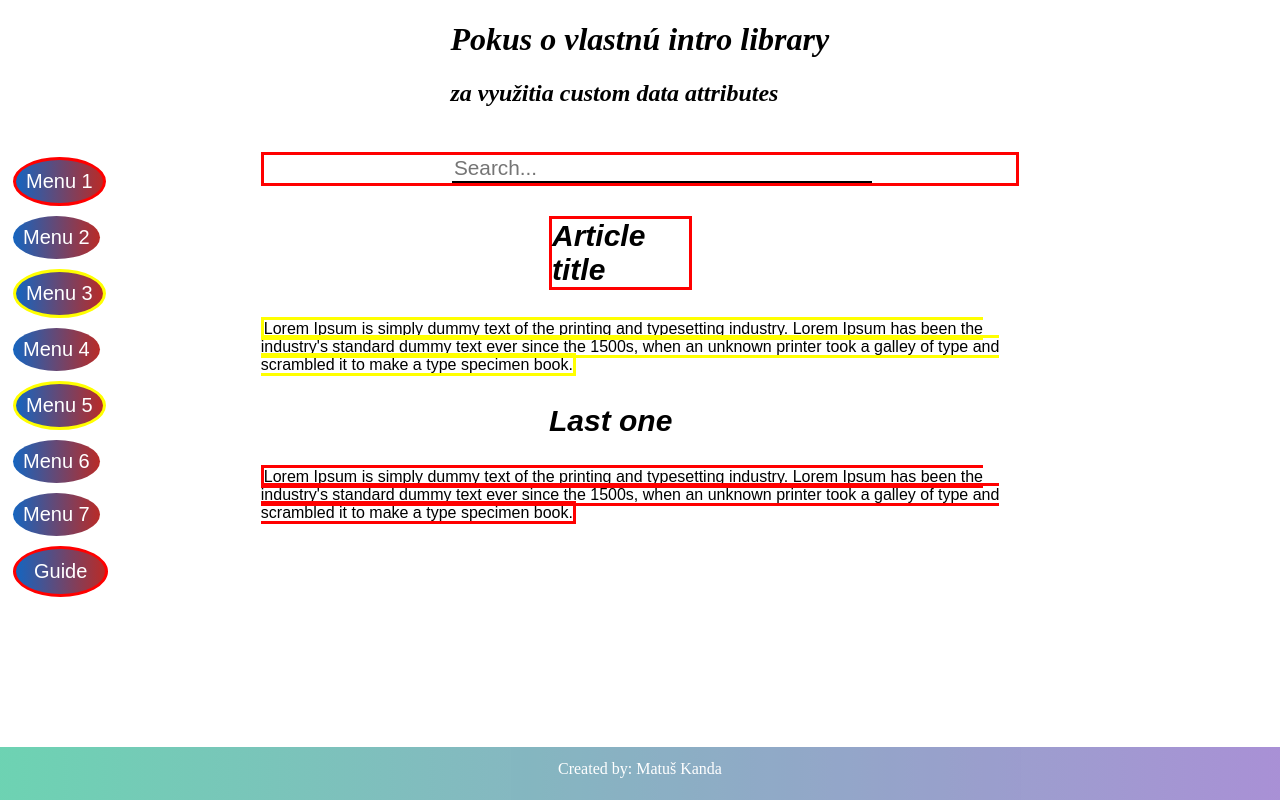
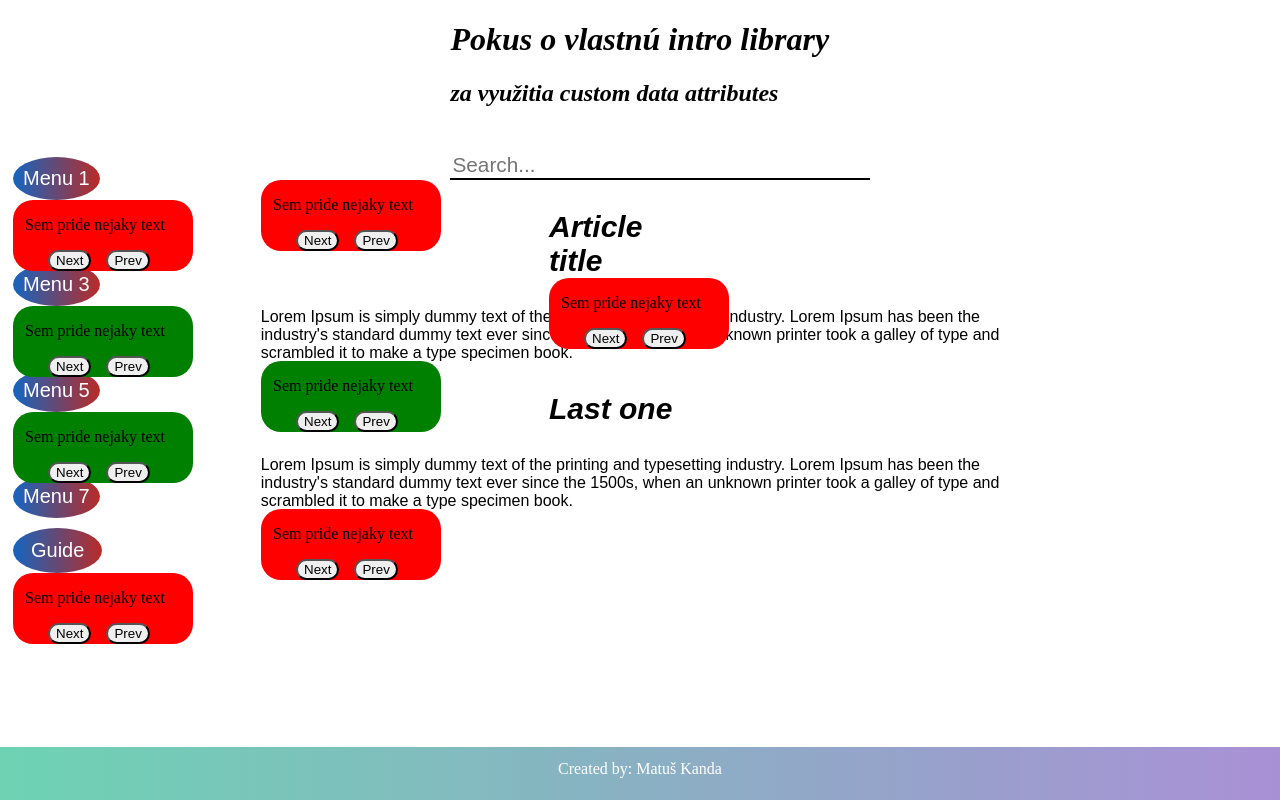
Before and after one commit to MatKanda/testingTS, a plain HTML site: page index.html in a window 1280 px wide. Both pictures are taken after a click on the button "Guide". Drawn offline with Linux system fonts and the light colour scheme.

Commit message:
pridane popup okna pod oznacene elementy

```diff
--- a/src/js/custom.js
+++ b/src/js/custom.js
@@ -70,27 +70,79 @@ function guideV2(){
         }
 }
 
-//funguje na vyhladanie data a setnutie borderu
+
 function guideV3() {
     // document.getElementById("body").style.opacity="0.5";
     var currentNode, ni = document.createNodeIterator(document.documentElement, NodeFilter.SHOW_ELEMENT);
-    //vyskusat settimeout-obalit while
+
+    // while (currentNode = ni.nextNode()) {
+    //     if (currentNode.getAttribute("data-guide") === "true") {
+    //         createPopupDiv(currentNode)
+    //         break;
+    //     }
+    // }
+
+    //hint ako urobit aby to šlo po jednom a preklikavalo sa to cez next a prev buttons
+    //radšej prebehnut while a ulozit všetky elementy do pola odkial ich potom tahat cez indexy??? bolo by to jednoduche prehadzovanie poradia a lahsia praca ako vo while
+
     while (currentNode = ni.nextNode()) {
         if (currentNode.getAttribute("data-guide") === "true") {
-            setStyleForCurrentNode(currentNode,borderColor(currentNode.getAttribute("data-guide-color")));
-            // currentNode.style.opacity="1";
-            // createDiv(currentNode.getBoundingClientRect().top,currentNode.getBoundingClientRect().left);
-            console.log("name :"+currentNode.tagName,"top :"+currentNode.getBoundingClientRect().top , "left :"+currentNode.getBoundingClientRect().left);
+            // setStyleForCurrentNode(currentNode,borderColor(currentNode.getAttribute("data-guide-color")));
+            createPopupDiv(currentNode)
+            console.log(currentNode.offsetWidth);
         }
     }
 }
+
+function createPopupDiv(currentNode){
+    var currentNodeOffsetTop=currentNode.offsetTop+currentNode.offsetHeight;
+    var currentNodeOffsetLeft=currentNode.offsetLeft;
+
+    const newDiv = document.createElement("div");
+
+    newDiv.style.position="absolute";
+    newDiv.style.borderRadius="20px";
+    newDiv.style.top=currentNodeOffsetTop+'px';
+    newDiv.style.left=currentNodeOffsetLeft+'px';
+    newDiv.style.width="180px";
+    newDiv.style.height="auto";
+    newDiv.style.backgroundColor=currentNode.getAttribute("data-guide-color");
+
+
+    // const newContent = document.createTextNode("Sem pride nejaky text");
+    // newDiv.appendChild(newContent);
+
+    const newP = document.createElement("p");
+    newP.appendChild(document.createTextNode("Sem pride nejaky text"));
+    newP.style.marginLeft="12px";
+    newDiv.appendChild(newP);
+
+    const nextButton = document.createElement("button");
+    nextButton.appendChild(document.createTextNode("Next"));
+    nextButton.style.marginLeft="35px";
+    nextButton.style.display="inline-block";
+    nextButton.style.borderRadius="50px";
+    // nextButton.addEventListener('click',nextWindow());
+    newDiv.appendChild(nextButton);
+
+    const prevButton = document.createElement("button");
+    prevButton.appendChild(document.createTextNode("Prev"));
+    prevButton.style.marginLeft="15px";
+    prevButton.style.borderRadius="50px";
+    // nextButton.addEventListener('click',prevWindow());
+    newDiv.appendChild(prevButton);
+
+
+    document.body.appendChild(newDiv);
+}
+
 
 // document.getElementById("body").style.opacity="0.5";
 // document.getElementById("rightSide").style.cssText="opacity: 1; !important;";
 
 // document.getElementById("guide").addEventListener("click", guideV1);
 // document.getElementById("guide").addEventListener("click", guideV2);
-document.getElementById("guide").addEventListener("click", guideV3);    //funguje na vyhladanie data a setnutie borderu
+document.getElementById("guide").addEventListener("click", guideV3);
 
 function createDiv(top,left,nextNode){
     var div=document.createElement("div");
```
Also changed, not shown: index.html (+1 -0 lines), src/css/custom.css (line endings or trailing spaces).
